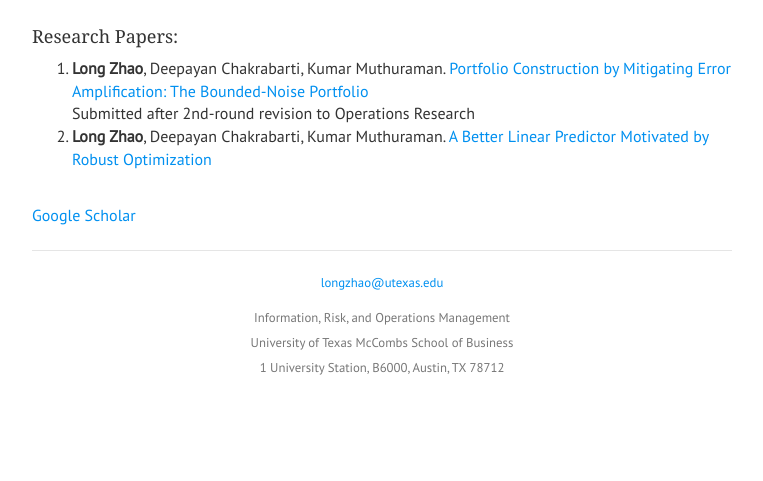
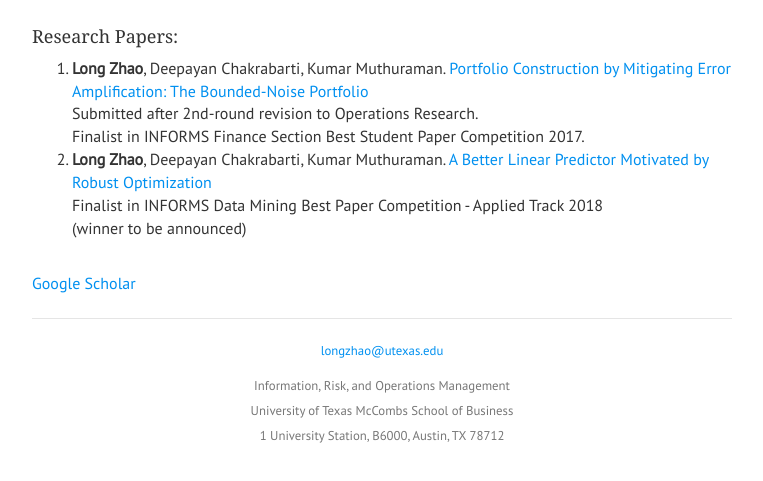
Before and after one commit to mathsoul/mathsoul.github.io, a plain HTML site: page research.html in a window 1280 px wide. Shown: the part 83-564 px from the top of the page, without its empty margins (258-1021 px from the left). Drawn offline with Linux system fonts and the light colour scheme.

Commit message:
update CV and research

```diff
--- a/research.html
+++ b/research.html
@@ -56,8 +56,11 @@
 <h4>Research Papers:</h4>
 <ol>
 <li> <strong>Long Zhao</strong>, Deepayan Chakrabarti, Kumar Muthuraman. <a href="https://papers.ssrn.com/sol3/papers.cfm?abstract_id=2999407">Portfolio Construction by Mitigating Error Amplification: The Bounded-Noise Portfolio</a></li>
-Submitted after 2nd-round revision to Operations Research
+Submitted after 2nd-round revision to Operations Research. <br>
+Finalist in INFORMS Finance Section Best Student Paper Competition 2017.
 <li> <strong>Long Zhao</strong>, Deepayan Chakrabarti, Kumar Muthuraman. <a href="https://papers.ssrn.com/sol3/papers.cfm?abstract_id=3212934">A Better Linear Predictor Motivated by Robust Optimization</a> </li>
+Finalist in INFORMS Data Mining Best Paper Competition - Applied Track 2018 <br>
+(winner to be announced)
 </ol>
 <br>
 
```
Also changed, not shown: 6 other files.
